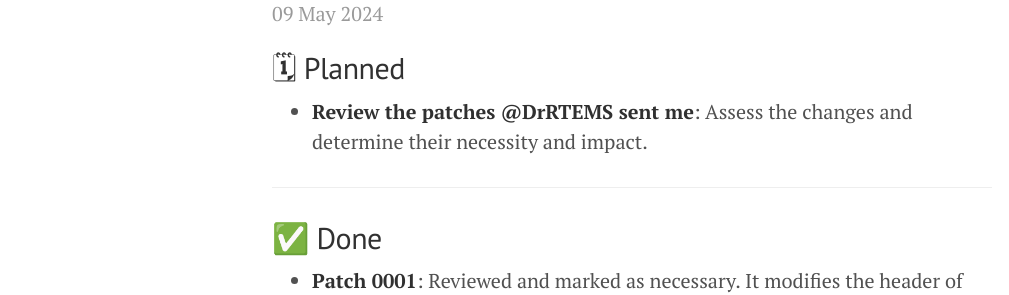
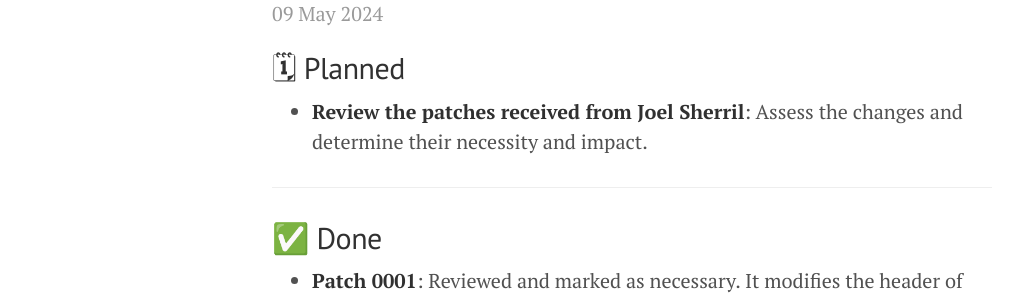
Before and after one commit to AlessandroNardin/alessandronardin.github.io, a Jekyll site: the page built from _posts/0204-05-08-week-1.md, in a window 1280 px wide. Shown: the part 183-478 px from the top of the page, without its empty margins (8-1017 px from the left). Built offline with Jekyll 4.4.1, drawn with Linux system fonts in a browser that asks for light colours.

Commit message:
Update 0204-05-08-week-1.md

```diff
--- a/_posts/0204-05-08-week-1.md
+++ b/_posts/0204-05-08-week-1.md
@@ -11,7 +11,7 @@ author: Alessandro Nardin
 
 ## 🗓 Planned
 
-- **Review the patches @DrRTEMS sent me**: Assess the changes and determine their necessity and impact.
+- **Review the patches received from Joel Sherril**: Assess the changes and determine their necessity and impact.
 
 ---
 
```
